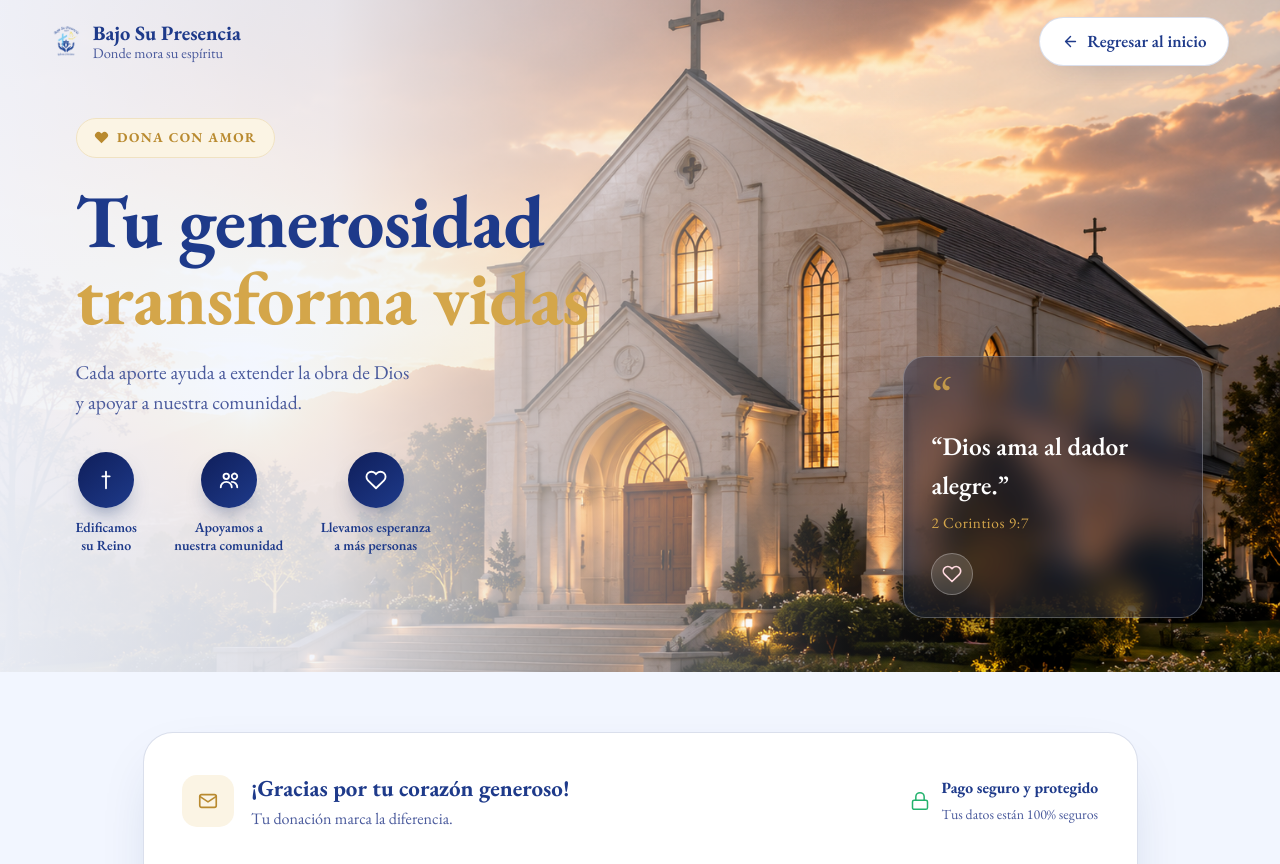
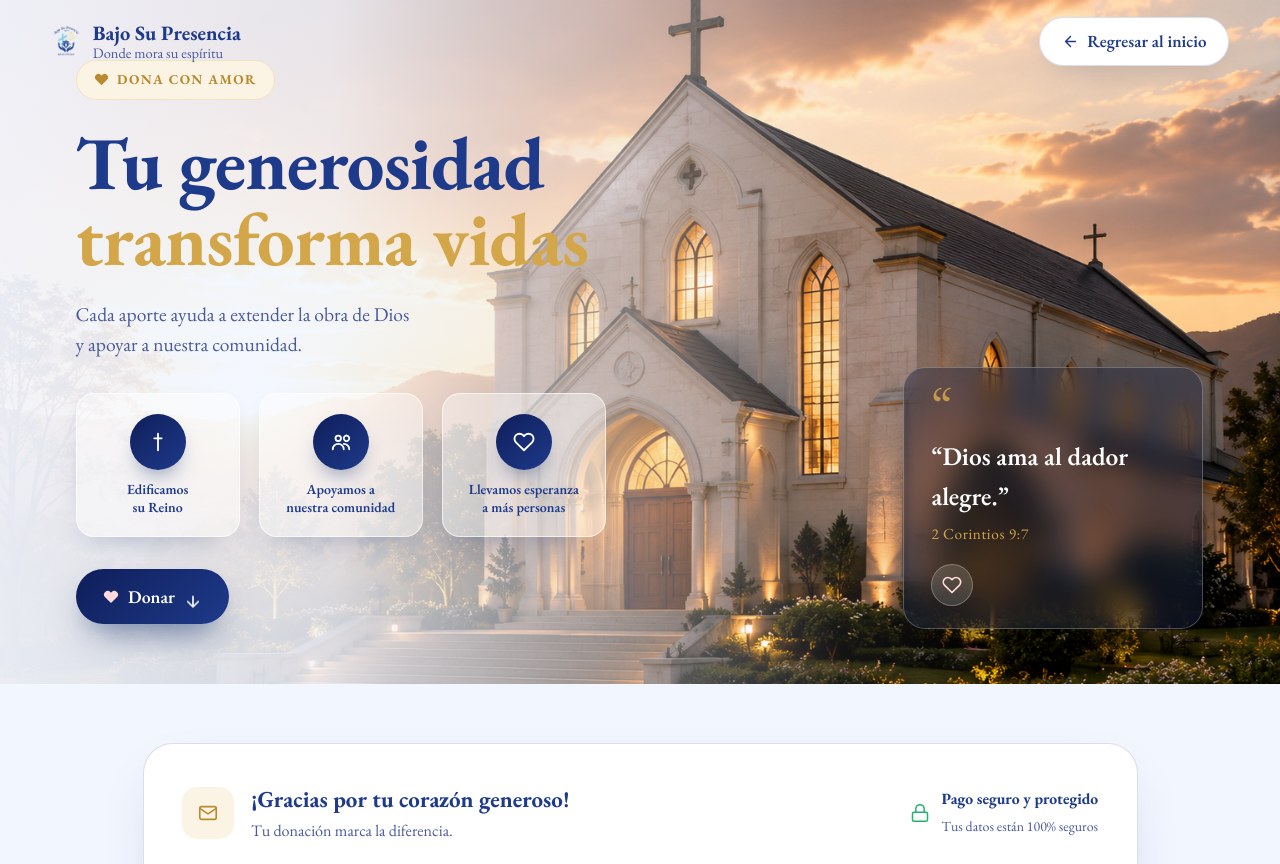
Before and after one commit to Yeison1234451232434324/Bajo-Su-Presencia, a PHP site: page /donaciones in a window 1280 px wide. Shown: the top 864 px of the page. Run offline with PHP 8.4, Linux system fonts and the light colour scheme.

Commit message:
Donaciones: valores en tarjetas de cristal + botón "Donar" con flecha
- Los 3 valores del hero pasan a tarjetas glassmorphism (fondo translúcido,
  blur, borde claro) sobre la foto.
- Nuevo botón "Donar" con flecha animada (rebote) que hace scroll suave al
  formulario. Se restablece el manejador de scroll para que el <base href>
  del front-controller no convierta el ancla en un 404.

Co-Authored-By: Claude Opus 4.8 <noreply@anthropic.com>

```diff
--- a/Bajo-Su-Presencia/views/public/donaciones/donaciones.controller.js
+++ b/Bajo-Su-Presencia/views/public/donaciones/donaciones.controller.js
@@ -16,6 +16,14 @@
   var fmt = function (n) { return '$' + Number(n).toLocaleString('es-CO') + ' COP'; };
 
   var estado = { nombre: '', correo: '', anonimo: false, monto: 0, proposito: '', metodo: '' };
+
+  // Botón "Donar" del hero → baja al formulario (evita que el <base href> del
+  // front-controller convierta el #dn-card en una navegación a un 404).
+  var donarBtn = $('.dn-scroll-donar');
+  if (donarBtn) donarBtn.addEventListener('click', function (e) {
+    e.preventDefault();
+    $('#dn-card').scrollIntoView({ behavior: 'smooth', block: 'start' });
+  });
 
   // ── Errores ──────────────────────────────────────────────────────────────
   function limpiarError(k) { var e = $('#dn-err-' + k); if (e) e.textContent = ''; var i = $('#dn-' + k); if (i) i.classList.remove('error'); }
--- a/Bajo-Su-Presencia/views/public/donaciones/donaciones.css
+++ b/Bajo-Su-Presencia/views/public/donaciones/donaciones.css
@@ -102,8 +102,32 @@ body {
 .dn-hero-title em { color: var(--oro); font-style: normal; }
 .dn-hero-sub { margin: 1.25rem 0 2rem; color: var(--muted); font-size: clamp(1rem, 2vw, 1.15rem); }
 
-.dn-valores { list-style: none; display: flex; gap: clamp(1rem, 3vw, 2.2rem); flex-wrap: wrap; }
-.dn-valores li { display: flex; flex-direction: column; align-items: center; text-align: center; gap: 0.6rem; }
+.dn-valores { list-style: none; display: flex; gap: clamp(0.75rem, 1.5vw, 1.1rem); flex-wrap: wrap; }
+.dn-valores li {
+  flex: 1 1 130px; min-width: 130px;
+  display: flex; flex-direction: column; align-items: center; text-align: center; gap: 0.6rem;
+  padding: 1.15rem 0.9rem; border-radius: 18px;
+  background: rgba(255, 255, 255, 0.42);
+  backdrop-filter: blur(14px) saturate(150%); -webkit-backdrop-filter: blur(14px) saturate(150%);
+  border: 1px solid rgba(255, 255, 255, 0.65);
+  box-shadow: 0 14px 32px -18px rgba(15, 45, 104, 0.4);
+  transition: transform 0.3s var(--ease), box-shadow 0.3s var(--ease), background 0.3s;
+}
+.dn-valores li:hover { transform: translateY(-5px); background: rgba(255, 255, 255, 0.6); box-shadow: 0 22px 46px -18px rgba(15, 45, 104, 0.5); }
+
+/* Botón "Donar" con flecha animada que baja al formulario */
+.dn-scroll-donar {
+  display: inline-flex; align-items: center; gap: 0.55rem; margin-top: 1.9rem;
+  padding: 0.8rem 1.6rem; border-radius: 999px; text-decoration: none; cursor: pointer;
+  background: linear-gradient(135deg, var(--azul-2), var(--azul)); color: #fff; font-family: inherit; font-weight: 600; font-size: 1.05rem;
+  box-shadow: 0 16px 34px -12px rgba(15, 45, 104, 0.7);
+  transition: transform 0.2s var(--ease), box-shadow 0.25s var(--ease), filter 0.2s;
+}
+.dn-scroll-donar .dn-heart { display: inline-flex; color: #ffd9df; }
+.dn-scroll-donar:hover { transform: translateY(-2px); box-shadow: 0 22px 44px -12px rgba(15, 45, 104, 0.85); filter: brightness(1.06); }
+.dn-scroll-donar:active { transform: translateY(0) scale(0.98); }
+.dn-scroll-arrow { animation: dnBob 1.5s ease-in-out infinite; }
+@keyframes dnBob { 0%, 100% { transform: translateY(0); } 50% { transform: translateY(5px); } }
 .dn-valor-ico {
   width: 56px; height: 56px; border-radius: 50%; display: grid; place-items: center; color: #fff;
   background: linear-gradient(140deg, var(--azul-2), var(--azul));
--- a/Bajo-Su-Presencia/views/public/donaciones/donaciones.html
+++ b/Bajo-Su-Presencia/views/public/donaciones/donaciones.html
@@ -58,6 +58,12 @@
         <b>Llevamos esperanza<br>a más personas</b>
       </li>
     </ul>
+
+    <a class="dn-scroll-donar" href="#dn-card">
+      <span class="dn-heart"><svg viewBox="0 0 24 24" width="16" height="16" fill="currentColor"><path d="M20.8 4.6a5.5 5.5 0 0 0-7.8 0L12 5.7l-1-1.1a5.5 5.5 0 1 0-7.8 7.8L12 21l8.8-8.6a5.5 5.5 0 0 0 0-7.8z"/></svg></span>
+      Donar
+      <svg class="dn-scroll-arrow" viewBox="0 0 24 24" width="18" height="18" fill="none" stroke="currentColor" stroke-width="2.2" stroke-linecap="round" stroke-linejoin="round"><path d="M12 5v14M5 12l7 7 7-7"/></svg>
+    </a>
   </div>
 
   <div class="dn-hero-img">
```
